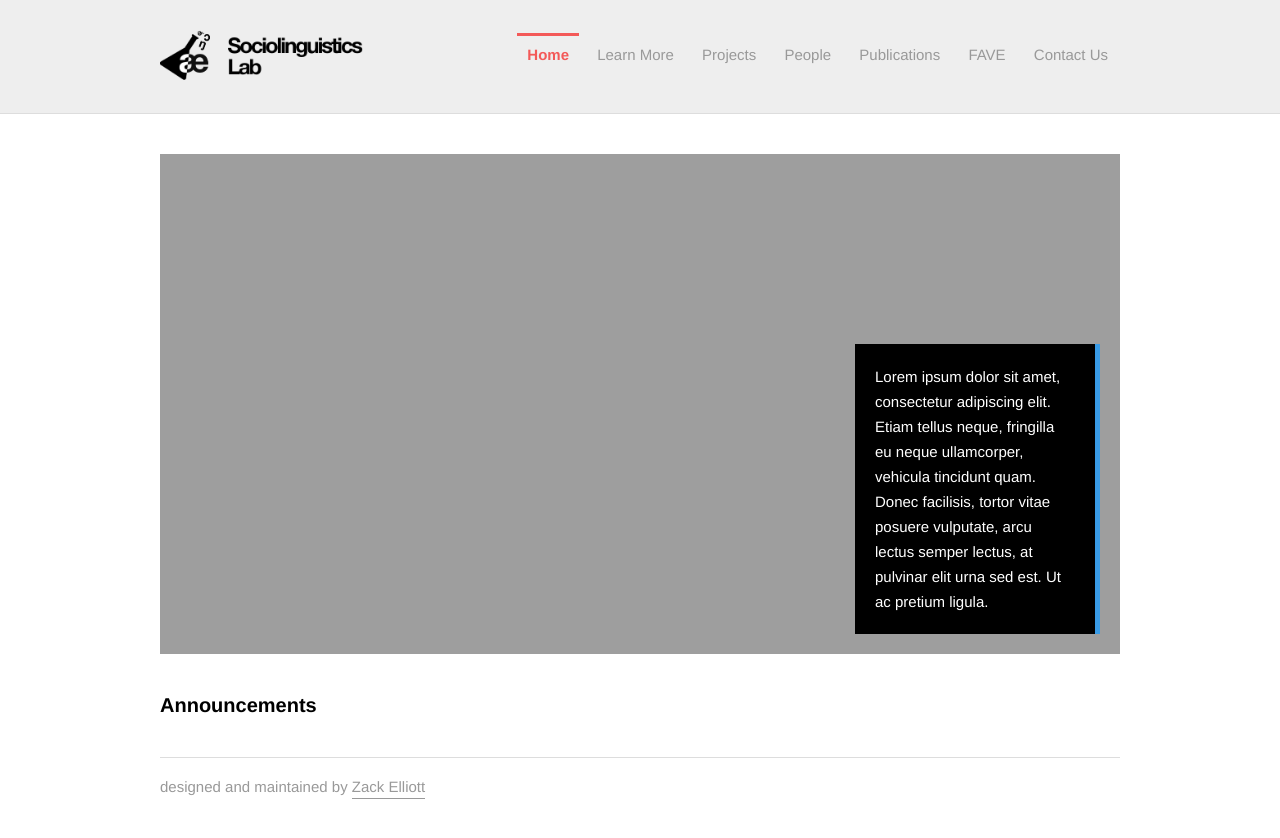
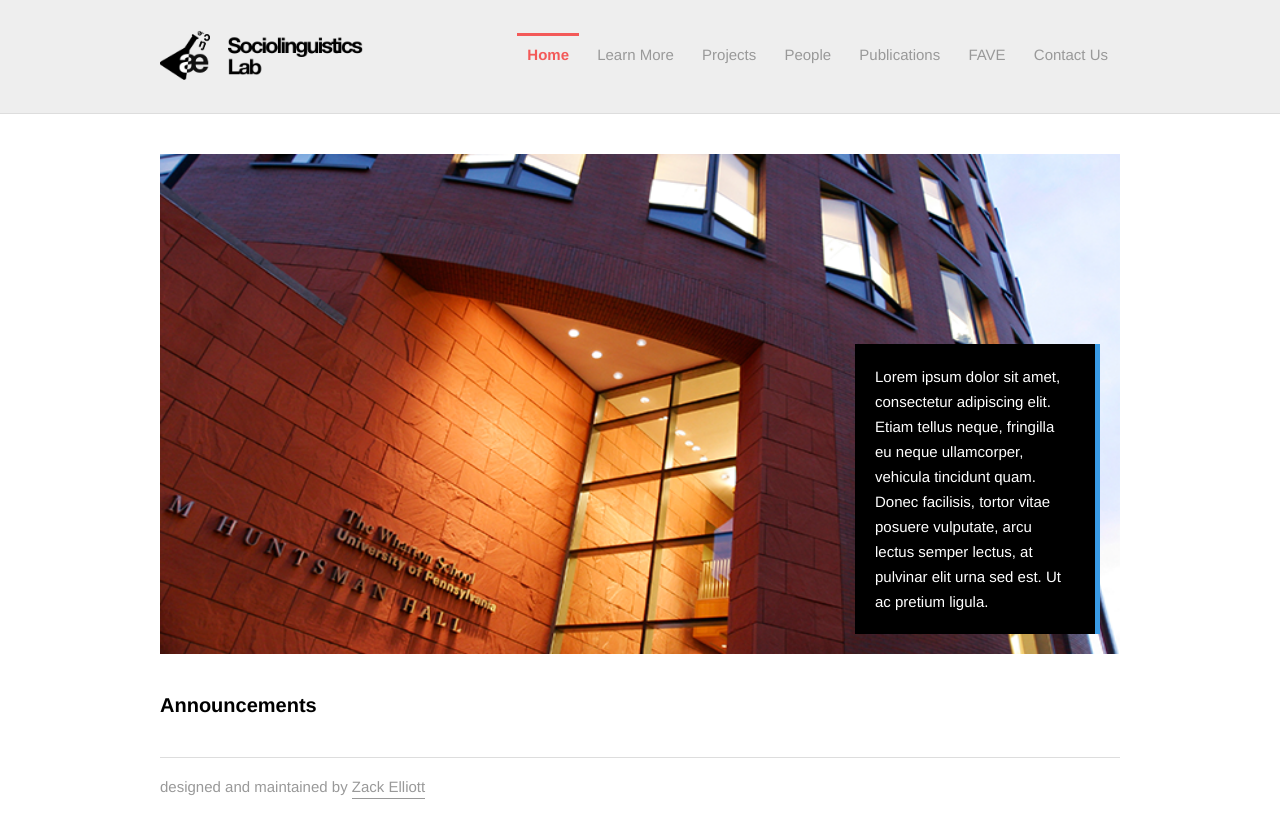
Before and after one commit to HubridNoxx/HubridNoxx.github.io, a Jekyll site: the page built from index.html, in a window 1280 px wide. Shown: the top 838 px of the page. Built offline with Jekyll 4.4.1, drawn with Linux system fonts in a browser that asks for light colours; nearby versions of some CDN libraries; Markdown is read by kramdown in place of the engine named in the settings; the list of posts is cut into pages by our own code.

Commit message:
added images

```diff
--- a/_layouts/home.html
+++ b/_layouts/home.html
@@ -25,13 +25,13 @@
             <div class="content">
                 <ul class="bxslider">
                     <li>
-                        <img src="http://localhost:8080/wordpress/wp-content/uploads/2013/11/slide_1.png" /><div class="_description">Lorem ipsum dolor sit amet, consectetur adipiscing elit. Etiam tellus neque, fringilla eu neque ullamcorper, vehicula tincidunt quam. Donec facilisis, tortor vitae posuere vulputate, arcu lectus semper lectus, at pulvinar elit urna sed est. Ut ac pretium ligula.</div>
+                        <img src="../images/slide_1.png" /><div class="_description">Lorem ipsum dolor sit amet, consectetur adipiscing elit. Etiam tellus neque, fringilla eu neque ullamcorper, vehicula tincidunt quam. Donec facilisis, tortor vitae posuere vulputate, arcu lectus semper lectus, at pulvinar elit urna sed est. Ut ac pretium ligula.</div>
                     </li>
                     <li>
-                        <img src="http://localhost:8080/wordpress/wp-content/uploads/2013/11/slide_2.png" /><div class="_description">Ut ac pretium ligula. Fusce placerat pharetra sollicitudin. Cras non neque convallis quam ultrices elementum vel id libero. Nulla pretium vehicula libero, et iaculis enim aliquet ut. Nulla facilisi.</div>
+                        <img src="../images/slide_2.png" /><div class="_description">Ut ac pretium ligula. Fusce placerat pharetra sollicitudin. Cras non neque convallis quam ultrices elementum vel id libero. Nulla pretium vehicula libero, et iaculis enim aliquet ut. Nulla facilisi.</div>
                     </li>
                     <li>
-                        <img src="http://localhost:8080/wordpress/wp-content/uploads/2013/11/slide_3.png" /><div class="_description">Etiam tellus neque, fringilla eu neque ullamcorper, vehicula tincidunt quam. Donec facilisis, tortor vitae posuere vulputate, arcu lectus semper lectus, at pulvinar elit urna sed est. Ut ac pretium ligula.</div>
+                        <img src="../images/slide_3.png" /><div class="_description">Etiam tellus neque, fringilla eu neque ullamcorper, vehicula tincidunt quam. Donec facilisis, tortor vitae posuere vulputate, arcu lectus semper lectus, at pulvinar elit urna sed est. Ut ac pretium ligula.</div>
                     </li>
                 </ul>
                 <script>
--- a/projects/index.html
+++ b/projects/index.html
@@ -7,7 +7,7 @@ current: nav-3
 
 
 <div class="_project">
-    <img class="_project-img" src="http://127.0.0.1:8080/wordpress/wp-content/uploads/2013/12/project_1.png" />
+    <img class="_project-img" src="../images/project_1.png" />
     <div class="_project-text">
         <div class="_project-header">
             <h1>Penn Reading Initiative</h1>
@@ -20,7 +20,7 @@ current: nav-3
     </div>
 </div>
 <div class="_project">
-    <img class="_project-img" src="http://127.0.0.1:8080/wordpress/wp-content/uploads/2013/12/project_2.png" />
+    <img class="_project-img" src="../images/project_2.png" />
     <div class="_project-text">
         <div class="_project-header">
             <h1>Philadelphia Neighborhood Corpus</h1>
@@ -36,7 +36,7 @@ current: nav-3
     </div>
 </div>
 <div class="_project">
-    <img class="_project-img" src="http://127.0.0.1:8080/wordpress/wp-content/uploads/2013/12/project_3.png" />
+    <img class="_project-img" src="../images/project_3.png" />
     <div class="_project-text">
         <div class="_project-header">
             <h1>Influence of Higher Education on Local Phonology</h1>
```
Also changed, not shown: images/project_1.png (added), images/project_2.png (added), images/project_3.png (added), images/slide_1.png (added), images/slide_2.png (added), images/slide_3.png (added), 8 other files.
